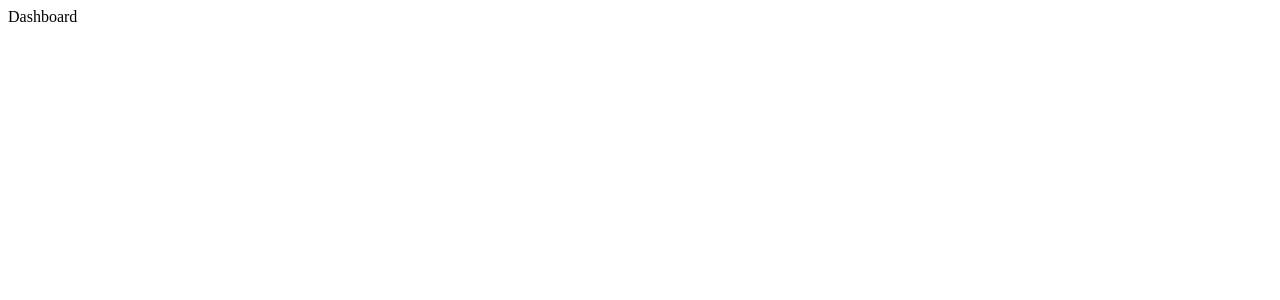
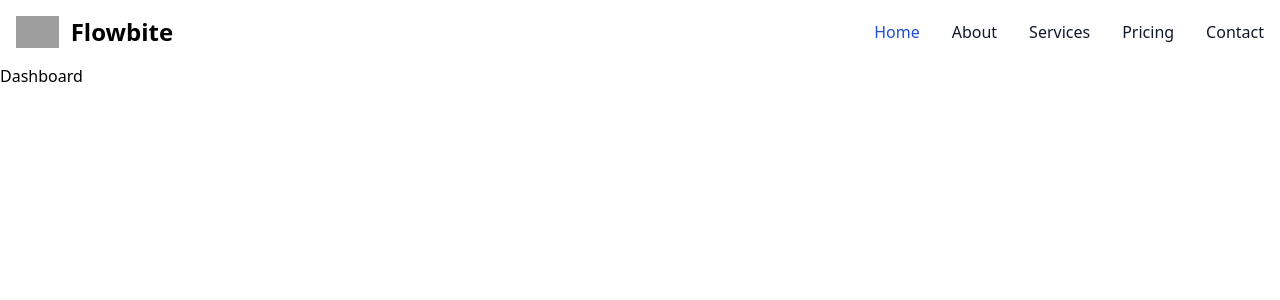
Before and after one commit to hiteshcreator/Nextjs, a Next.js app: page /dashboard in a window 1280 px wide. Shown: the top 300 px of the page. Built offline with nearby package versions, Linux system fonts and the light colour scheme; grey boxes are pictures that could not be loaded.

Commit message:
NEsted layout & route metaData

```diff
--- /dev/null
+++ b/src/app/components/navbar.tsx
@@ -0,0 +1,44 @@
+import Link from "next/link"
+
+const Navbar = () => {
+  return (
+    <>
+        <nav className="bg-white border-gray-200 dark:bg-gray-900">
+  <div className="max-w-screen-xxl flex flex-wrap items-center justify-between mx-auto p-4">
+    <Link href="/" className="flex items-center space-x-3 rtl:space-x-reverse">
+        <img src="https://flowbite.com/docs/images/logo.svg" className="h-8" alt="Flowbite Logo" />
+        <span className="self-center text-2xl font-semibold whitespace-nowrap dark:text-white">Flowbite</span>
+    </Link>
+    <button data-collapse-toggle="navbar-default" type="button" className="inline-flex items-center p-2 w-10 h-10 justify-center text-sm text-gray-500 rounded-lg md:hidden hover:bg-gray-100 focus:outline-none focus:ring-2 focus:ring-gray-200 dark:text-gray-400 dark:hover:bg-gray-700 dark:focus:ring-gray-600" aria-controls="navbar-default" aria-expanded="false">
+        <span className="sr-only">Open main menu</span>
+        <svg className="w-5 h-5" aria-hidden="true" xmlns="http://www.w3.org/2000/svg" fill="none" viewBox="0 0 17 14">
+            <path stroke="currentColor" stroke-linecap="round" stroke-linejoin="round" stroke-width="2" d="M1 1h15M1 7h15M1 13h15"/>
+        </svg>
+    </button>
+    <div className="hidden w-full md:block md:w-auto" id="navbar-default">
+      <ul className="font-medium flex flex-col p-4 md:p-0 mt-4 border border-gray-100 rounded-lg bg-gray-50 md:flex-row md:space-x-8 rtl:space-x-reverse md:mt-0 md:border-0 md:bg-white dark:bg-gray-800 md:dark:bg-gray-900 dark:border-gray-700">
+        <li>
+          <a href="#" className="block py-2 px-3 text-white bg-blue-700 rounded md:bg-transparent md:text-blue-700 md:p-0 dark:text-white md:dark:text-blue-500" aria-current="page">Home</a>
+        </li>
+        <li>
+          <a href="#" className="block py-2 px-3 text-gray-900 rounded hover:bg-gray-100 md:hover:bg-transparent md:border-0 md:hover:text-blue-700 md:p-0 dark:text-white md:dark:hover:text-blue-500 dark:hover:bg-gray-700 dark:hover:text-white md:dark:hover:bg-transparent">About</a>
+        </li>
+        <li>
+          <a href="#" className="block py-2 px-3 text-gray-900 rounded hover:bg-gray-100 md:hover:bg-transparent md:border-0 md:hover:text-blue-700 md:p-0 dark:text-white md:dark:hover:text-blue-500 dark:hover:bg-gray-700 dark:hover:text-white md:dark:hover:bg-transparent">Services</a>
+        </li>
+        <li>
+          <a href="#" className="block py-2 px-3 text-gray-900 rounded hover:bg-gray-100 md:hover:bg-transparent md:border-0 md:hover:text-blue-700 md:p-0 dark:text-white md:dark:hover:text-blue-500 dark:hover:bg-gray-700 dark:hover:text-white md:dark:hover:bg-transparent">Pricing</a>
+        </li>
+        <li>
+          <a href="#" className="block py-2 px-3 text-gray-900 rounded hover:bg-gray-100 md:hover:bg-transparent md:border-0 md:hover:text-blue-700 md:p-0 dark:text-white md:dark:hover:text-blue-500 dark:hover:bg-gray-700 dark:hover:text-white md:dark:hover:bg-transparent">Contact</a>
+        </li>
+      </ul>
+    </div>
+  </div>
+</nav>
+
+    </>
+  )
+}
+
+export default Navbar
--- /dev/null
+++ b/src/app/dashboard/layout.tsx
@@ -0,0 +1,23 @@
+import Navbar from "../components/navbar";
+import "./style.css";
+
+export const metadata = {
+    title: 'Dashboard',
+    description: 'Generated by hitesh',
+  }
+
+
+export default function RootLayout({
+    children,
+  }: {
+    children: React.ReactNode
+  }) {
+    return (
+        <>
+        <div className="md:container md:mx-auto">
+        <Navbar />
+        {children}
+        </div>
+        </>
+    )
+  }
--- a/src/app/dashboard/page.tsx
+++ b/src/app/dashboard/page.tsx
@@ -1,6 +1,11 @@
 const Dashboard = () => {
   return (
-    <div>Dashboard</div>
+    <>
+    <div className="sm:container sm:mx-auto ">
+
+    <h1>Dashboard</h1>
+    </div>
+    </>
   )
 }
 
--- /dev/null
+++ b/src/app/dashboard/style.css
@@ -0,0 +1,3 @@
+@tailwind base;
+@tailwind components;
+@tailwind utilities;
--- a/src/app/globals.css
+++ b/src/app/globals.css
@@ -2,12 +2,12 @@
 @tailwind components;
 @tailwind utilities;
 
-:root {
+ :root {
   --foreground-rgb: 0, 0, 0;
   --background-start-rgb: 214, 219, 220;
   --background-end-rgb: 255, 255, 255;
 }
-
+/*
 @media (prefers-color-scheme: dark) {
   :root {
     --foreground-rgb: 255, 255, 255;
@@ -30,4 +30,4 @@
   .text-balance {
     text-wrap: balance;
   }
-}
+} */
--- a/src/app/layout.tsx
+++ b/src/app/layout.tsx
@@ -1,3 +1,4 @@
+import "./globals.css";
 export const metadata = {
   title: 'Next.js',
   description: 'Generated by Next.js',
```
